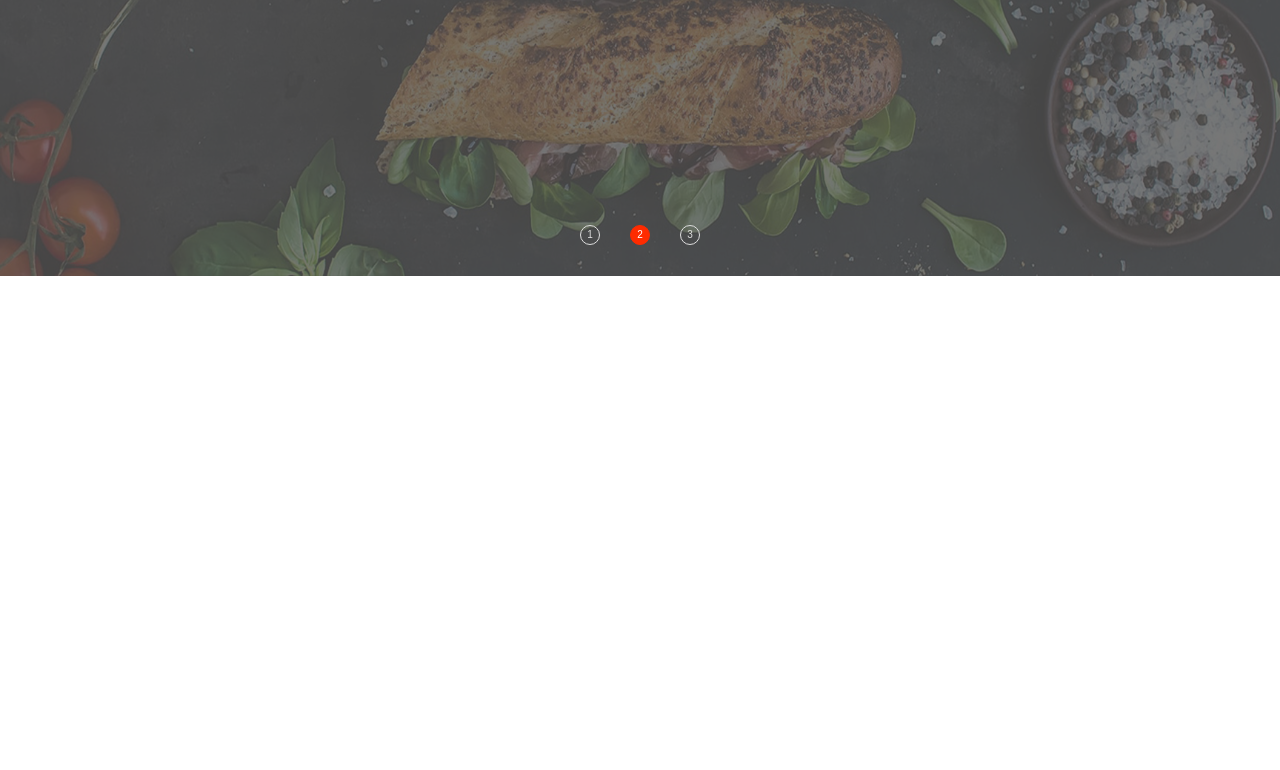
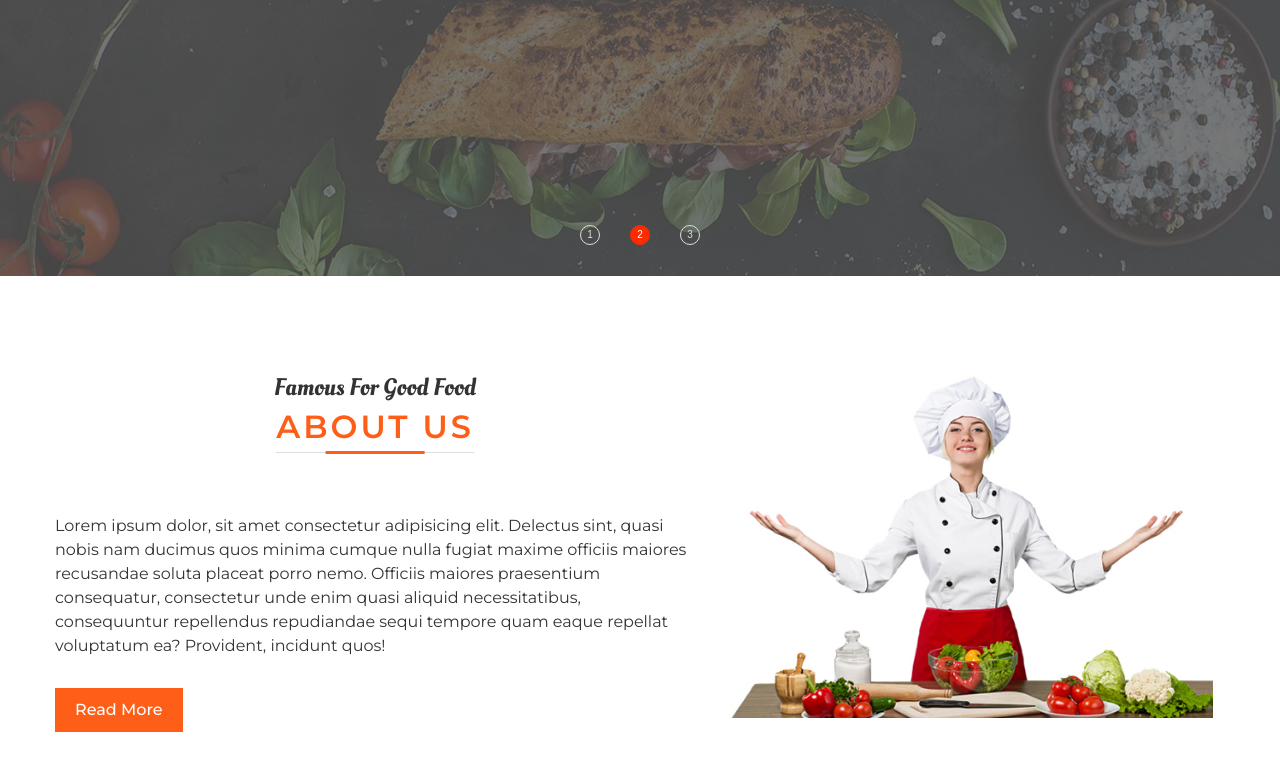
Before and after one commit to moinsoft/Yummy-Food-Zone, a website: page index.html in a window 1280 px wide. Shown: the part 524-1294 px from the top of the page. Before the commit the page ends 800 px from the top, so only its background shows below. Drawn offline with nearby package versions, Linux system fonts and the light colour scheme.

Commit message:
About Section Finished

```diff
--- a/index.html
+++ b/index.html
@@ -102,6 +102,35 @@
 	<!-- Slider Section End -->
 
 
+	<!-- About Section Start -->
+	<section class="about mt-100 mb-100">
+		<div class="container">
+			<div class="about__box">
+				<div class="about__left">
+					<div class="section-title text-center">
+						<h4 class="section-title__subtitle">Famous for good food</h4>
+						<h2 class="section-title__title">about us</h2>
+					</div>
+
+					<div class="about__content">
+
+						<p class="about__copy">Lorem ipsum dolor, sit amet consectetur adipisicing elit. Delectus sint, quasi nobis nam ducimus quos minima cumque nulla fugiat maxime officiis maiores recusandae soluta placeat porro nemo. Officiis maiores praesentium consequatur, consectetur unde enim quasi aliquid necessitatibus, consequuntur repellendus repudiandae sequi tempore quam eaque repellat voluptatum ea? Provident, incidunt quos!</p>
+
+
+						<a class="btn btn-box" href="https://www.facebook.com/mmoinuddin26" target="_blank" title="Facebook">read more</a>
+
+					</div>
+				</div>
+
+				<div class="about__media-object">
+					<img class="about__img" src="./assets/about/about-1.jpg" alt="About Image 1" />
+				</div>
+			</div>
+		</div>
+	</section>
+	<!-- About Section End -->
+
+
 
 
 
--- a/scss/base/_typography.scss
+++ b/scss/base/_typography.scss
@@ -23,6 +23,7 @@ body {
   font-family: $primaryFontFamily;
   font-size: $primaryFontSize;
   line-height: 24px;
+  color: $blackColor;
 }
 
 img {
@@ -112,20 +113,84 @@ Common Button CSS
 }
 
 
+/*====================
+Common Section Title
+======================*/
+
+.section-title{
+  max-width: 700px;
+  margin:0 auto 60px;
+
+  &__subtitle{
+    font-family: $secondaryFontFamily;
+    font-size: $subtitleFontSize;
+    text-transform: capitalize;
+    font-weight: 400;
+  }
+
+  &__title{
+    font-size: $titleFontSize;
+    color: $primaryColor;
+    text-transform: uppercase;
+    letter-spacing: 3px;
+    font-weight: 600;
+    display: inline-block;
+    margin-bottom: 0px;
+    padding: 15px 0;
+    position: relative;
+
+    &::before{
+      content: '';
+      position: absolute;
+      width: 50%;
+      height: 3px;
+      background-color: $primaryColor;
+      bottom: 0;
+      left: 50%;
+      transform: translateX(-50%);
+      z-index: 2;
+    }
+
+    &::after{
+      content: '';
+      position: absolute;
+      width: 100%;
+      height: 1px;
+      background-color: $lightGrayColor;
+      bottom: 1px;
+      left: 50%;
+      transform: translateX(-50%);
+      z-index: -1;
+    }
+  }
+}
+
+
 
 
 /*====================
 Margin & Padding
 ======================*/
 
-@for $i from 1 through 2 {
-  .pt-#{$i * 50} {
-    padding-top: $i * 50px;
+@for $i from 1 through 10 {
+
+  .mt-#{$i * 10} {
+    margin-top: $i * 10px;
   }
 
-  .pb-#{$i * 50} {
-    padding-bottom: $i * 50px;
+  .mb-#{$i * 10} {
+    margin-bottom: $i * 10px;
   }
+
+
+  .pt-#{$i * 10} {
+    padding-top: $i * 10px;
+  }
+
+  .pb-#{$i * 10} {
+    padding-bottom: $i * 10px;
+  }
+
 }
 
 
--- a/scss/base/_variable.scss
+++ b/scss/base/_variable.scss
@@ -23,3 +23,5 @@ $secondaryColor: #FE2B00;
 // Font Size
 
 $primaryFontSize: 1rem;            //16px
+$subtitleFontSize: 1.5rem;            //24px
+$titleFontSize: 2rem;            //32px
--- a/scss/layouts/_about.scss
+++ b/scss/layouts/_about.scss
@@ -3,3 +3,22 @@
 /*====================
 About Section
 ======================*/
+
+.about{
+
+
+  &__box{
+    display: grid;
+    grid-template-columns: 2fr 1fr;
+    column-gap: 30px;
+  }
+
+  &__copy{
+    margin-bottom: 30px;
+  }
+
+  &__img{
+    max-width: 500px;
+  }
+
+}
```
Also changed, not shown: css/style.css, 1 other file.
